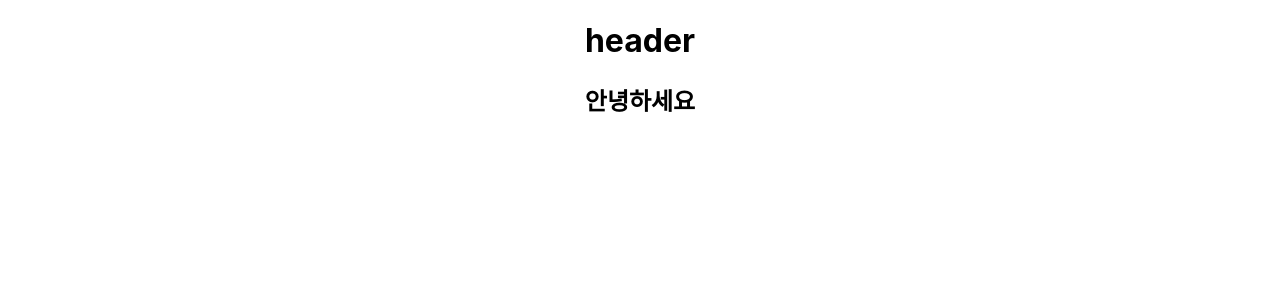
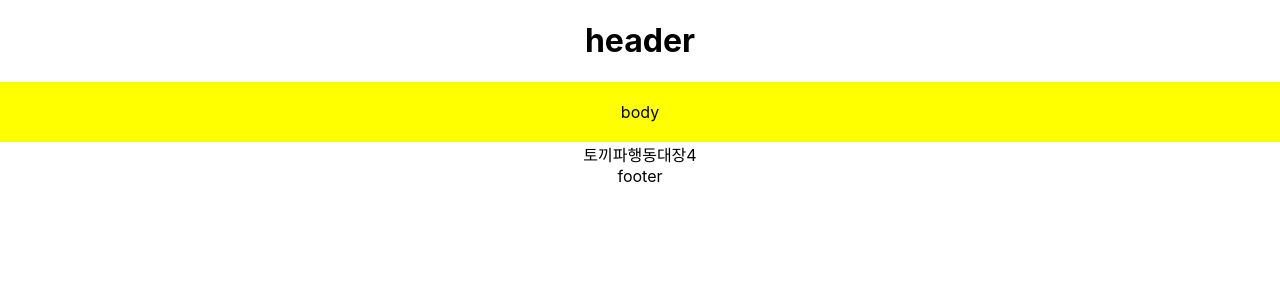
Before and after one commit to bundasse/re-practice, a React (Create React App) app: page / in a window 1280 px wide. Shown: the top 300 px of the page. Built offline with nearby package versions, Linux system fonts and the light colour scheme.

Commit message:
1115 props까지 공부

```diff
--- a/src/App.js
+++ b/src/App.js
@@ -1,11 +1,16 @@
 import './App.css';
 import Header from './components/Header';
+import Body from './components/Body';
+import Footer from './components/Footer';
 
 function App() {
+  const name = "토끼파행동대장";
   return (
     <div className="App">
-      <Header/>
-      <h2>안녕하세요</h2>
+      <Header />
+      <Body name={name} />
+      {/* 프롭스 전달방법 */}
+      <Footer />
     </div>
   );
 }
--- /dev/null
+++ b/src/components/Body.css
@@ -0,0 +1,3 @@
+.body{
+    padding:20px;
+}
--- /dev/null
+++ b/src/components/Body.js
@@ -0,0 +1,25 @@
+import './Body.css';
+// 스타일 불러오는 법은 이렇게.
+
+function Body(props) {
+    const numberA = 1;
+    const numberB = 3;
+    // 리액트는 {}만 쓰고 렌더링할 변수를 입력하면 된다.
+    // 근데 숫자 문자열 불린 null undefined만 됨... 배열?안됨. 객체? 안됨.
+    // 객체를 찍으려면 프로퍼티에 접근해서 값을 가져오는 수밖에 없다.
+    return (
+        <body>
+            <div class="body" style={{background:"yellow"}}>
+            {/* style을 인라인 규칙으로 쓸때는 콧수염하고 객체 형식으로 써주셈 */}
+                body
+            </div>
+            {props.name}
+            {/* props를 받을 땐 맨위 function 안에 props를 써줘야한다. 그리고 props.프롭스이름 을 해서 값을 나타낸다. */}
+            {numberA+numberB}
+        </body>
+        // 리액트는 최상위 태그를 하나만 쓸 수 있는데(이건 Vue.js랑도 비슷하네)
+        // 구태여 태그 여러개를 쓰고 싶다면 <React.Fragment> </React.Fragment>로 감싸주자. 얘는 렌더링되지 않는다.
+    );
+};
+
+export default Body;
--- /dev/null
+++ b/src/components/Footer.js
@@ -0,0 +1,9 @@
+function Footer() {
+    return (
+        <footer>
+        <div>footer</div>
+        </footer>
+    );
+};
+
+export default Footer;
```
